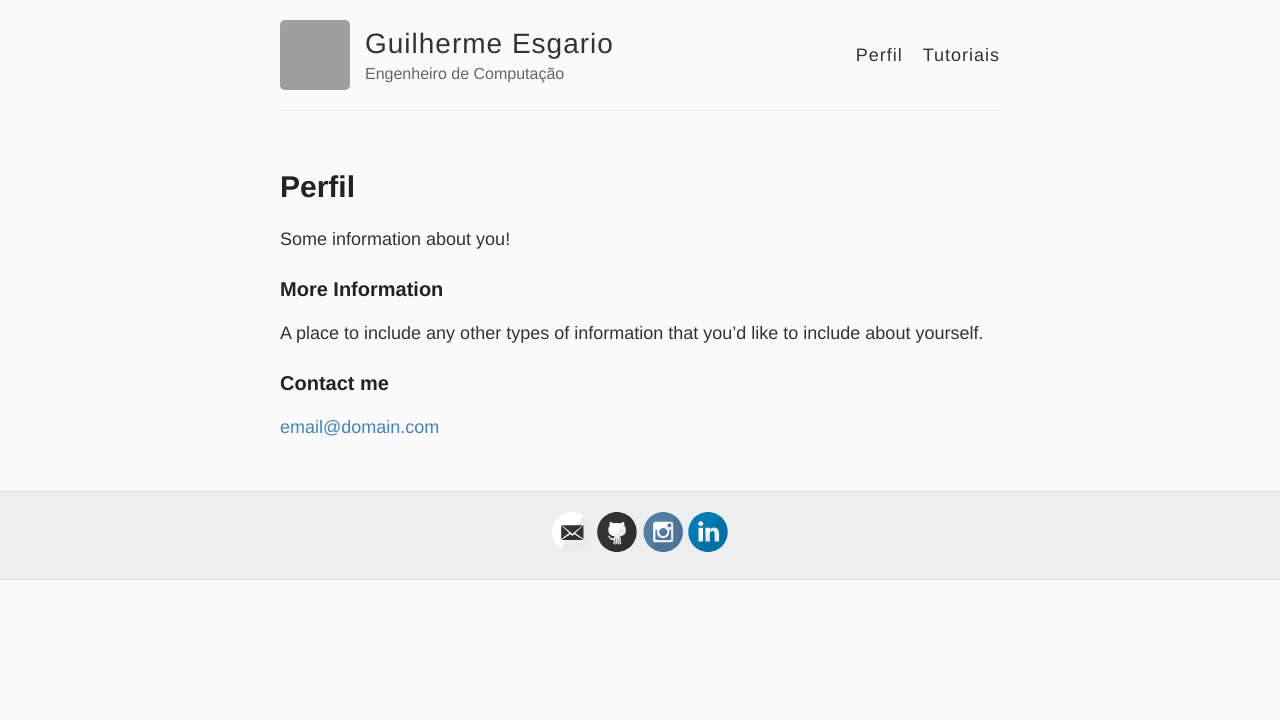
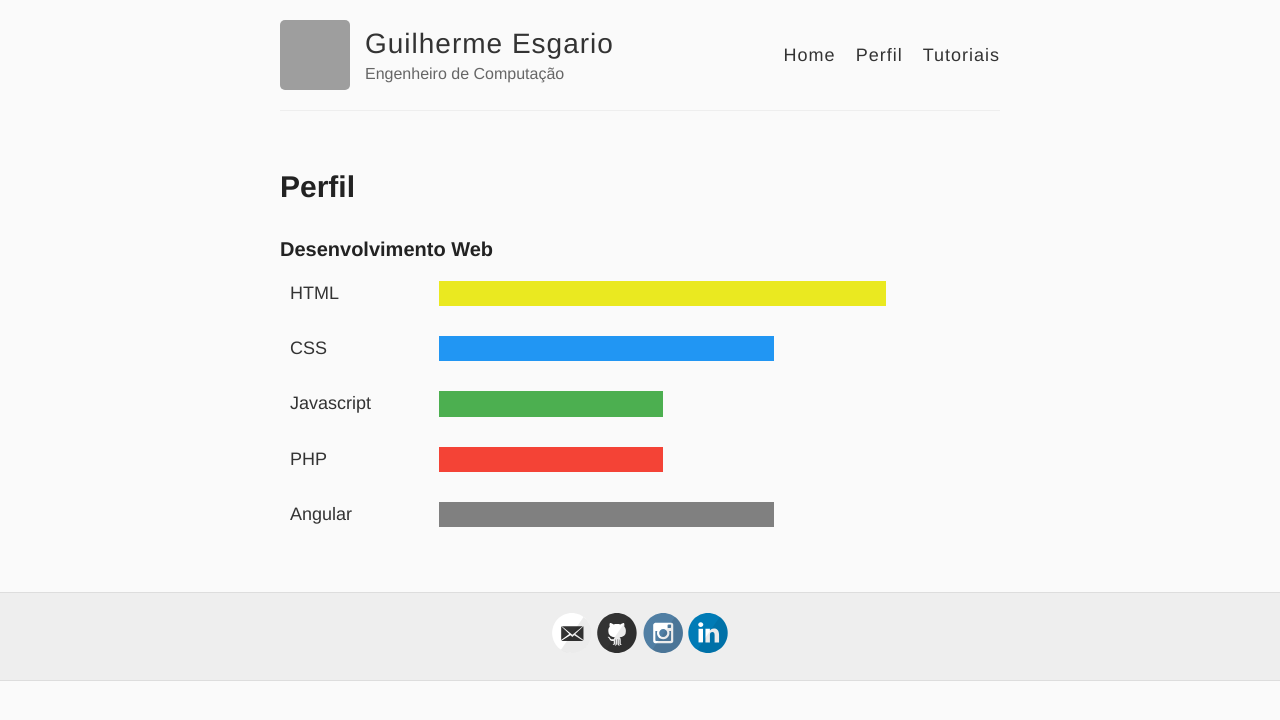
Before and after one commit to esgario/personal-website, a Jekyll site: the page built from perfil.html, in a window 1280 px wide. Shown: the top 720 px of the page. Built offline with Jekyll 4.4.1, drawn with Linux system fonts in a browser that asks for light colours; grey boxes are pictures that could not be loaded.

Commit message:
Adiciona barra de skills

```diff
--- /dev/null
+++ b/_sass/_my-styles.scss
@@ -0,0 +1,25 @@
+
+.skills {
+  text-align: right; /* Right-align text */
+  padding: 0px; /* Add some padding */
+  color: white; /* White text color */
+}
+
+.skillname {width: 20%; display: inline-block; padding-left: 10px;}
+.skillbar {width: 79%; display: inline-block; padding-left: 10px;}
+
+.p100 {width: 100%;}
+.p90 {width: 90%;}
+.p80 {width: 80%;}
+.p70 {width: 70%;}
+.p60 {width: 60%;}
+.p50 {width: 50%;}
+.p40 {width: 40%;}
+.p30 {width: 30%;}
+
+
+.bg-yellow {background-color: #eae920;}
+.bg-green {background-color: #4CAF50;}
+.bg-blue {background-color: #2196F3;}
+.bg-red {background-color: #f44336;}
+.bg-grey {background-color: #808080;}
--- /dev/null
+++ b/perfil.html
@@ -0,0 +1,31 @@
+---
+layout: page
+title: Perfil
+permalink: /perfil/
+skills:
+  - name: HTML
+    perc: 80
+    color: yellow
+  - name: CSS
+    perc: 60
+    color: blue
+  - name: Javascript
+    perc: 40
+    color: green
+  - name: PHP
+    perc: 40
+    color: red
+  - name: Angular
+    perc: 60
+    color: grey
+---
+
+
+<h3 style="margin-bottom:0;">Desenvolvimento Web</h3>
+
+{% for skill in page.skills %}
+	<div class="skillname"><p>{{ skill['name'] }}</p></div>
+	<div class="skillbar">
+		<div class="skills p{{ skill['perc'] }} bg-{{ skill['color'] }}	">&nbsp;</div>
+	</div>
+{% endfor %}
--- a/perfil.md
+++ /dev/null
@@ -1,15 +0,0 @@
----
-layout: page
-title: Perfil
-permalink: /perfil/
----
-
-Some information about you!
-
-### More Information
-
-A place to include any other types of information that you'd like to include about yourself.
-
-### Contact me
-
-[email@domain.com](mailto:email@domain.com)
--- a/style.scss
+++ b/style.scss
@@ -7,6 +7,7 @@
 
 @import "reset";
 @import "variables";
+@import "my-styles";
 // Syntax highlighting @import is at the bottom of this file
 
 /**************/
```
Also changed, not shown: index.html (deleted, +0 -18 lines), index.md (added, +8 -0 lines), tutoriais.md (+14 -1 lines), 3 other files.
